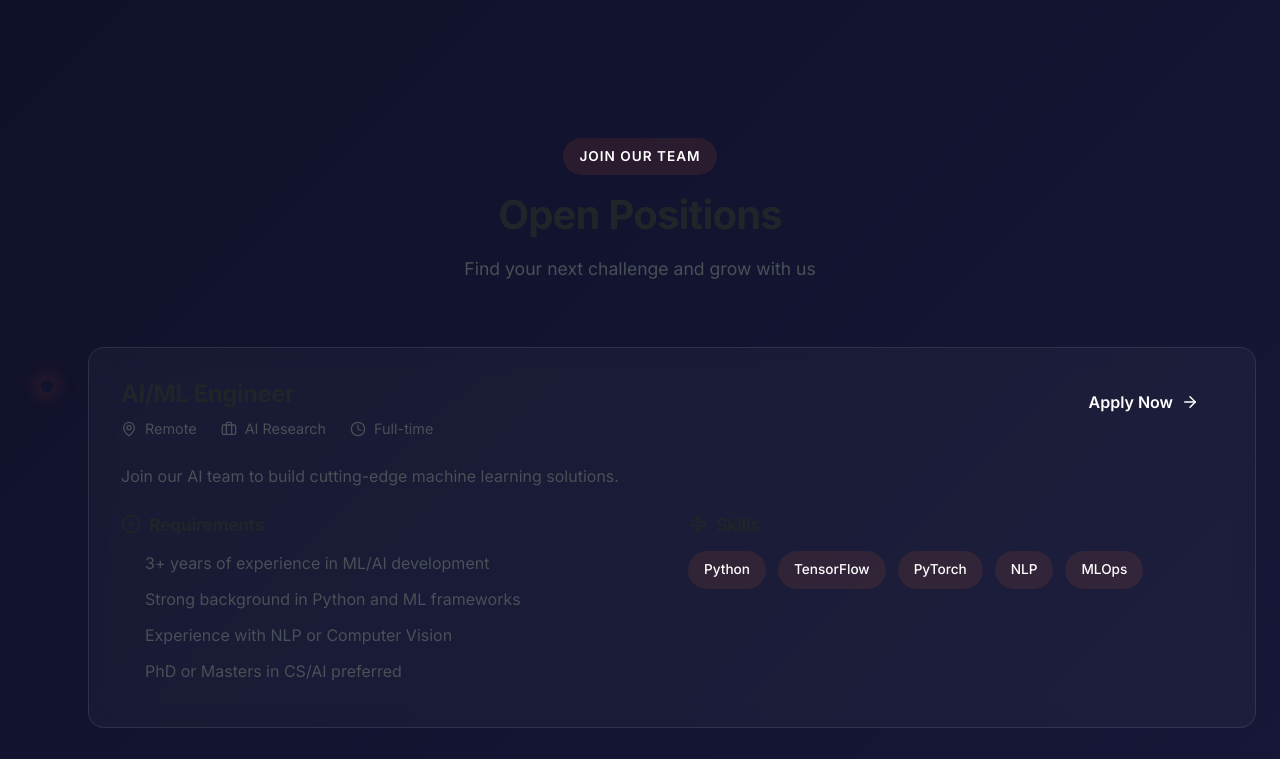
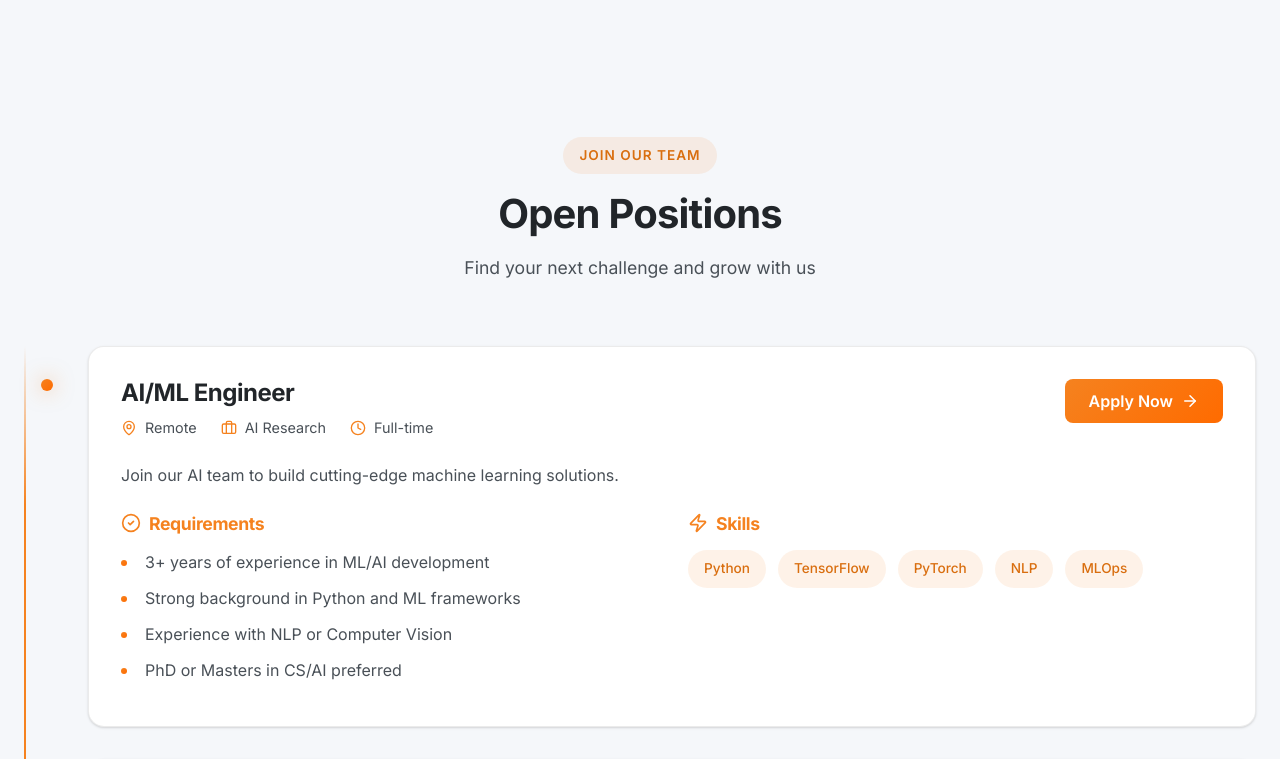
Before and after one commit to SoftLaneIT/softlaneit-official-website, a React (Vite) app: page /careers in a window 1280 px wide. Shown: the part 1660-2419 px from the top of the page. Built offline with nearby package versions, Linux system fonts and the light colour scheme.

Commit message:
style: Update CareersPage styles for theme consistency, enhance responsiveness, and improve visual elements

```diff
--- a/src/components/layout/Navbar.css
+++ b/src/components/layout/Navbar.css
@@ -246,6 +246,16 @@
         visibility: visible;
     }
 
+    /* When mobile menu is open, always use theme-aware text colors */
+    .navbar-links-open .navbar-link {
+        color: var(--text-primary) !important;
+    }
+
+    .navbar-links-open .navbar-link:hover,
+    .navbar-links-open .navbar-link-active {
+        color: var(--primary-orange) !important;
+    }
+
     .navbar-link {
         font-size: var(--text-2xl);
         /* Larger text for mobile */
--- a/src/pages/CareersPage.css
+++ b/src/pages/CareersPage.css
@@ -20,7 +20,7 @@
   min-height: 100vh;
   position: relative;
   overflow: hidden;
-  background: linear-gradient(135deg, #0a0b1e 0%, #1a1b3e 100%);
+  background: var(--bg-body);
 }
 
 /* Animated Background */
@@ -38,10 +38,14 @@
   position: absolute;
   width: 2px;
   height: 2px;
-  background: var(--accent-gradient);
+  background: var(--gradient-primary);
   border-radius: 50%;
   opacity: 0.6;
   animation: float 20s infinite ease-in-out;
+}
+
+[data-theme="light"] .particle {
+  opacity: 0.3;
 }
 
 @keyframes float {
@@ -57,7 +61,7 @@
 
 /* Text Gradient */
 .text-gradient {
-  background: var(--accent-gradient);
+  background: var(--gradient-primary);
   -webkit-background-clip: text;
   -webkit-text-fill-color: transparent;
   background-clip: text;
@@ -75,10 +79,7 @@
   font-size: 3.5rem;
   font-weight: 700;
   margin-bottom: 1.5rem;
-  background: linear-gradient(135deg, #fff 0%, #a8b3ff 100%);
-  -webkit-background-clip: text;
-  -webkit-text-fill-color: transparent;
-  background-clip: text;
+  color: var(--text-primary);
 }
 
 .careers-hero p {
@@ -104,7 +105,7 @@
   display: block;
   font-size: 2.5rem;
   font-weight: 700;
-  background: var(--accent-gradient);
+  background: var(--gradient-primary);
   -webkit-background-clip: text;
   -webkit-text-fill-color: transparent;
   background-clip: text;
@@ -140,16 +141,23 @@
 }
 
 .section-label {
-  display: inline-block;
+  display: inline-flex;
+  align-items: center;
+  gap: 0.4rem;
   padding: 0.5rem 1rem;
-  background: rgba(255, 112, 55, 0.1);
-  color: var(--accent-primary);
+  background: rgba(245, 130, 31, 0.12);
+  color: var(--primary-orange);
   border-radius: 20px;
   font-size: 0.85rem;
   font-weight: 600;
   text-transform: uppercase;
   letter-spacing: 1px;
   margin-bottom: 1rem;
+}
+
+[data-theme="light"] .section-label {
+  background: rgba(245, 130, 31, 0.1);
+  color: var(--primary-orange-dark);
 }
 
 .section-title {
@@ -182,22 +190,25 @@
   width: 2px;
   background: linear-gradient(180deg,
     transparent 0%,
-    var(--accent-primary) 20%,
-    var(--accent-primary) 80%,
+    var(--primary-orange) 20%,
+    var(--primary-orange) 80%,
     transparent 100%
   );
 }
 
 .position-card {
   position: relative;
-  background: rgba(255, 255, 255, 0.03);
-  backdrop-filter: blur(10px);
-  border: 1px solid rgba(255, 255, 255, 0.1);
+  background: var(--bg-card);
+  border: 1px solid var(--border-light);
   border-radius: 16px;
   padding: 2rem;
   margin-bottom: 2rem;
   margin-left: 2rem;
   transition: all 0.3s ease;
+}
+
+[data-theme="light"] .position-card {
+  box-shadow: var(--shadow-sm);
 }
 
 .position-card::before {
@@ -207,15 +218,19 @@
   top: 2rem;
   width: 12px;
   height: 12px;
-  background: var(--accent-gradient);
+  background: var(--gradient-primary);
   border-radius: 50%;
-  box-shadow: 0 0 20px rgba(255, 112, 55, 0.5);
+  box-shadow: 0 0 20px rgba(245, 130, 31, 0.5);
 }
 
 .position-card:hover {
   transform: translateX(10px);
-  border-color: var(--accent-primary);
-  box-shadow: 0 10px 40px rgba(255, 112, 55, 0.2);
+  border-color: var(--primary-orange);
+  box-shadow: 0 10px 40px rgba(245, 130, 31, 0.15);
+}
+
+[data-theme="light"] .position-card:hover {
+  box-shadow: 0 10px 40px rgba(245, 130, 31, 0.12);
 }
 
 .position-header {
@@ -239,7 +254,7 @@
   flex-wrap: wrap;
 }
 
-.meta-item {
+.position-card .meta-item {
   display: flex;
   align-items: center;
   gap: 0.5rem;
@@ -247,10 +262,10 @@
   font-size: 0.9rem;
 }
 
-.meta-item svg {
+.position-card .meta-item svg {
   width: 16px;
   height: 16px;
-  color: var(--accent-primary);
+  color: var(--primary-orange);
 }
 
 .apply-btn {
@@ -258,8 +273,8 @@
   align-items: center;
   gap: 0.5rem;
   padding: 0.75rem 1.5rem;
-  background: var(--accent-gradient);
-  color: white;
+  background: var(--gradient-primary);
+  color: var(--pure-white);
   border: none;
   border-radius: 8px;
   font-weight: 600;
@@ -271,7 +286,7 @@
 
 .apply-btn:hover {
   transform: translateY(-2px);
-  box-shadow: 0 10px 30px rgba(255, 112, 55, 0.4);
+  box-shadow: 0 10px 30px rgba(245, 130, 31, 0.4);
 }
 
 .position-description {
@@ -287,7 +302,7 @@
 }
 
 .detail-section h4 {
-  color: var(--text-primary);
+  color: var(--primary-orange);
   font-size: 1.1rem;
   margin-bottom: 1rem;
   display: flex;
@@ -296,7 +311,7 @@
 }
 
 .detail-section h4 svg {
-  color: var(--accent-primary);
+  color: var(--primary-orange);
   width: 20px;
   height: 20px;
 }
@@ -321,7 +336,7 @@
   top: 0.6rem;
   width: 6px;
   height: 6px;
-  background: var(--accent-gradient);
+  background: var(--gradient-primary);
   border-radius: 50%;
 }
 
@@ -333,11 +348,21 @@
 
 .skill-tag {
   padding: 0.5rem 1rem;
-  background: rgba(255, 112, 55, 0.1);
-  color: var(--accent-primary);
+  background: rgba(245, 130, 31, 0.12);
+  color: var(--primary-orange);
   border-radius: 20px;
   font-size: 0.85rem;
   font-weight: 500;
+  transition: all 0.3s ease;
+}
+
+[data-theme="light"] .skill-tag {
+  background: rgba(245, 130, 31, 0.1);
+  color: var(--primary-orange-dark);
+}
+
+.skill-tag:hover {
+  background: rgba(245, 130, 31, 0.2);
 }
 
 /* Perks Grid - Bento Style */
@@ -349,13 +374,16 @@
 
 .perk-card {
   position: relative;
-  background: rgba(255, 255, 255, 0.03);
-  backdrop-filter: blur(10px);
-  border: 1px solid rgba(255, 255, 255, 0.1);
+  background: var(--bg-card);
+  border: 1px solid var(--border-light);
   border-radius: 16px;
   padding: 2rem;
   transition: all 0.3s ease;
   overflow: hidden;
+}
+
+[data-theme="light"] .perk-card {
+  box-shadow: var(--shadow-sm);
 }
 
 .perk-card::before {
@@ -365,15 +393,19 @@
   left: 0;
   right: 0;
   height: 3px;
-  background: var(--accent-gradient);
+  background: var(--gradient-primary);
   transform: scaleX(0);
   transition: transform 0.3s ease;
 }
 
 .perk-card:hover {
   transform: translateY(-5px);
-  border-color: var(--accent-primary);
-  box-shadow: 0 10px 40px rgba(255, 112, 55, 0.2);
+  border-color: var(--primary-orange);
+  box-shadow: 0 10px 40px rgba(245, 130, 31, 0.15);
+}
+
+[data-theme="light"] .perk-card:hover {
+  box-shadow: 0 10px 40px rgba(245, 130, 31, 0.12);
 }
 
 .perk-card:hover::before {
@@ -383,13 +415,17 @@
 .perk-icon {
   width: 48px;
   height: 48px;
-  background: rgba(255, 112, 55, 0.1);
+  background: rgba(245, 130, 31, 0.12);
   border-radius: 12px;
   display: flex;
   align-items: center;
   justify-content: center;
   margin-bottom: 1.5rem;
-  color: var(--accent-primary);
+  color: var(--primary-orange);
+}
+
+[data-theme="light"] .perk-icon {
+  background: rgba(245, 130, 31, 0.1);
 }
 
 .perk-icon svg {
@@ -413,11 +449,14 @@
 .careers-cta {
   text-align: center;
   padding: 4rem 2rem;
-  background: rgba(255, 255, 255, 0.03);
-  backdrop-filter: blur(10px);
-  border: 1px solid rgba(255, 255, 255, 0.1);
+  background: var(--bg-card);
+  border: 1px solid var(--border-light);
   border-radius: 24px;
   margin-top: 4rem;
+}
+
+[data-theme="light"] .careers-cta {
+  box-shadow: var(--shadow-sm);
 }
 
 .careers-cta h2 {
@@ -437,8 +476,8 @@
   align-items: center;
   gap: 0.75rem;
   padding: 1rem 2rem;
-  background: var(--accent-gradient);
-  color: white;
+  background: var(--gradient-primary);
+  color: var(--pure-white);
   border: none;
   border-radius: 12px;
   font-size: 1.1rem;
@@ -450,7 +489,14 @@
 
 .cta-btn:hover {
   transform: translateY(-3px);
-  box-shadow: 0 15px 40px rgba(255, 112, 55, 0.4);
+  box-shadow: 0 15px 40px rgba(245, 130, 31, 0.4);
+}
+
+/* No Jobs */
+.no-jobs {
+  text-align: center;
+  padding: 3rem;
+  color: var(--text-secondary);
 }
 
 /* Responsive Design */
```
